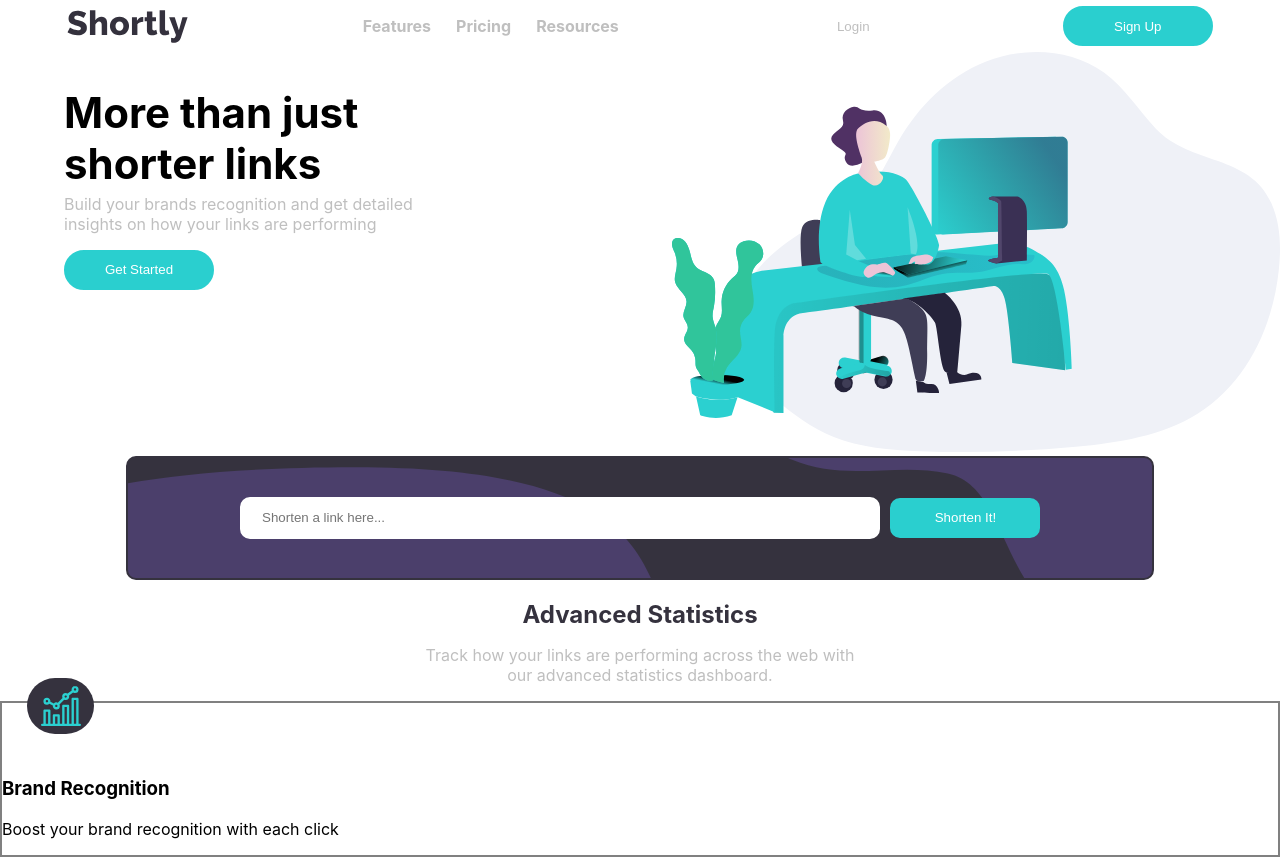
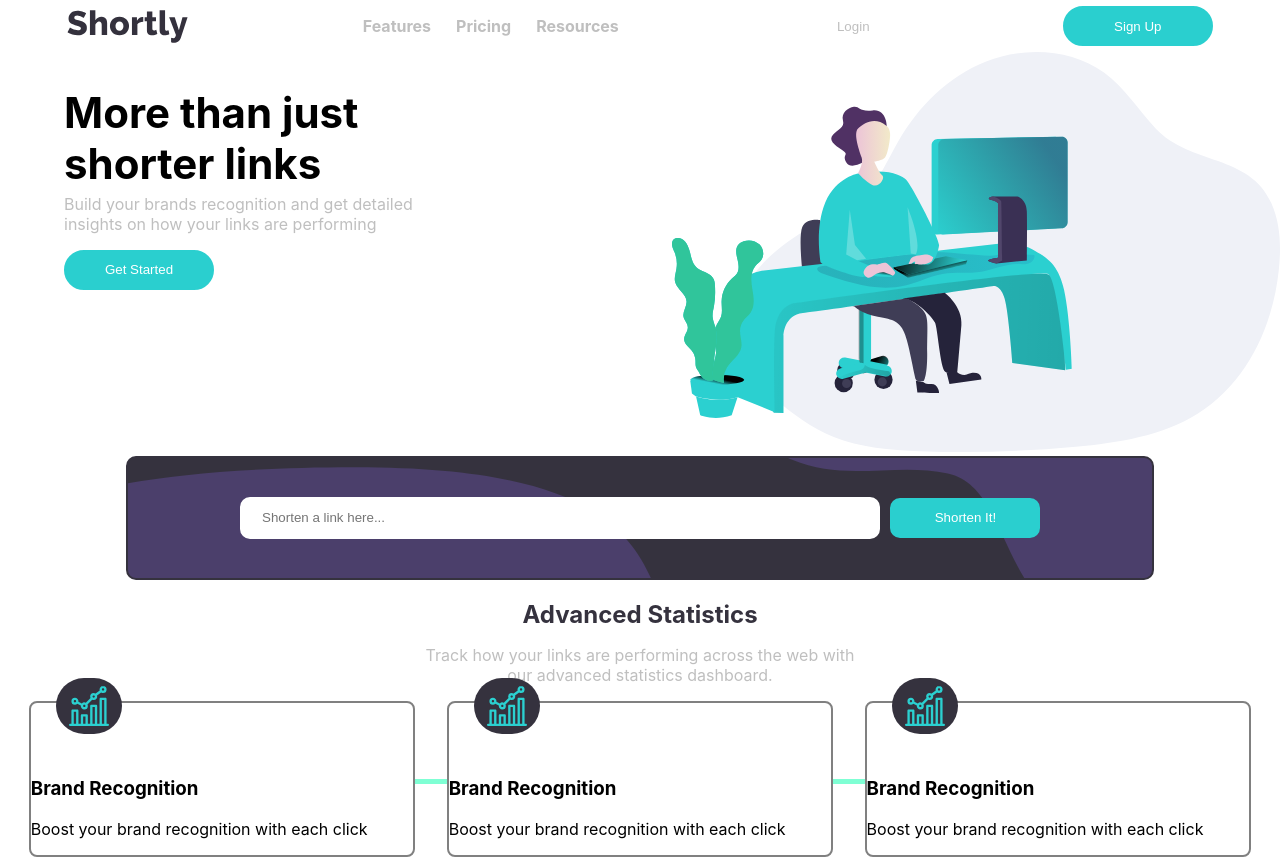
Before and after one commit to steven-mpawulo/url-shortening-page, a React (Create React App) app: page / in a window 1280 px wide. Built offline with nearby package versions, Linux system fonts and the light colour scheme.

Commit message:
adds card separation

```diff
--- a/src/components/common/card/card.css
+++ b/src/components/common/card/card.css
@@ -1,6 +1,8 @@
 .card {
     border: 2px solid grey;
     position: relative;
+    width: 100%;
+    border-radius: 8px;
 }
 .container-for-icon {
     position: relative;
@@ -10,7 +12,7 @@
     justify-content: center;
     align-items: center;
     padding: 8px;
-    width: 4%;
+    width: 50px;
     border-radius: 28px;
     background-color: hsl(255, 11%, 22%);
 }
--- a/src/components/main/Main.js
+++ b/src/components/main/Main.js
@@ -30,7 +30,15 @@ const Main = () => {
                 our advanced statistics dashboard.</span></p>
         </section>
         <section className='fourth-section'>
+            <div className="container-for-cards">
             <Card icon={brandRecognitionIcon}  title= {"Brand Recognition"} message={"Boost your brand recognition with each click"} />
+            <div className="card-separation">
+            </div>
+            <Card icon={brandRecognitionIcon}  title= {"Brand Recognition"} message={"Boost your brand recognition with each click"} />
+            <div className="card-separation">
+            </div>
+            <Card icon={brandRecognitionIcon}  title= {"Brand Recognition"} message={"Boost your brand recognition with each click"} />
+            </div>
         </section>
     </main>
   )
--- a/src/components/main/main.css
+++ b/src/components/main/main.css
@@ -79,3 +79,22 @@ input {
     display: block;
     text-align: center;
 }
+
+.fourth-section {
+    width: 100%;
+    display: flex;
+    justify-content: center ;
+}
+
+.container-for-cards {
+    display: flex;
+
+}
+
+.card-separation{
+    position: relative;
+    top: 50%;
+    background-color: aquamarine;
+    width: 100px;
+    height: 5px;
+}
```
